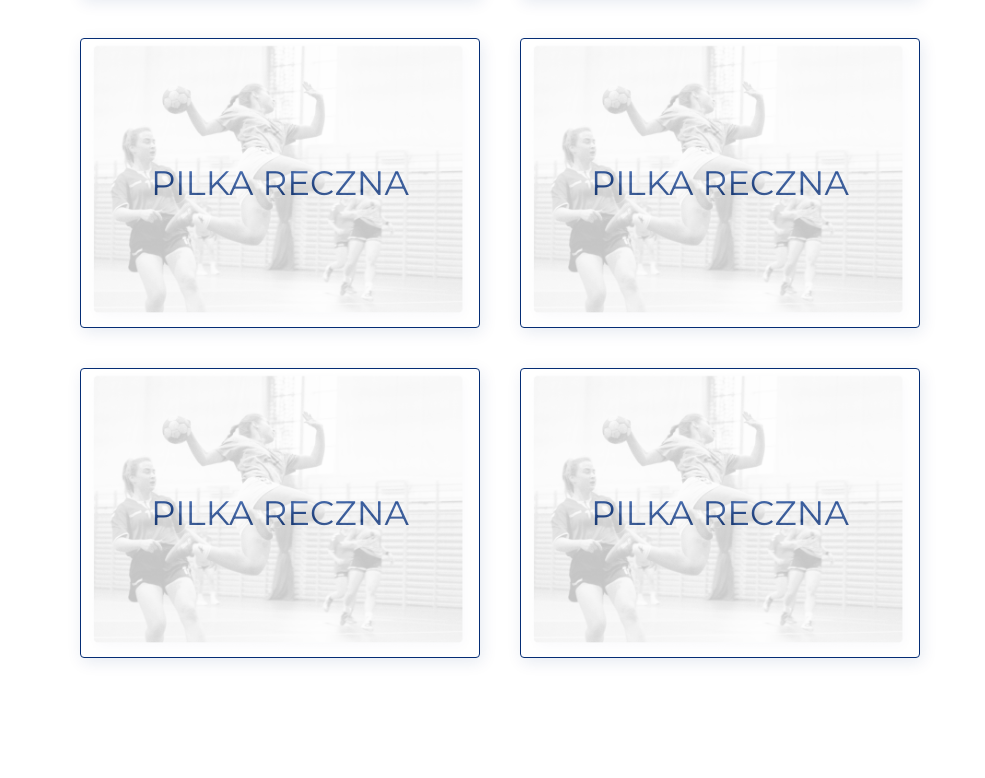
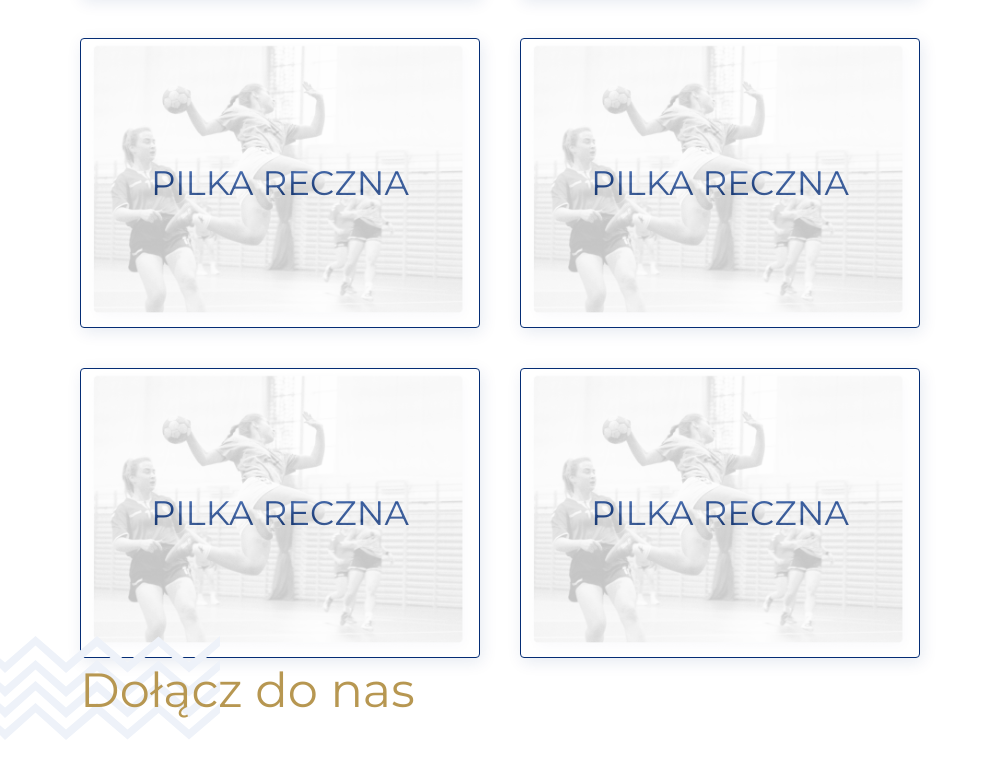
Before and after one commit to marbolba/ks-bystra, a React (Vite) app: page / in a window 1280 px wide. Shown: the part 597-1375 px from the top of the page, without its empty margins (0-985 px from the left). Built offline with nearby package versions, Linux system fonts and the light colour scheme.

Commit message:
Add LabelWithBackgroundPattern

```diff
--- /dev/null
+++ b/src/assets/icons/TextBackgroundPattern.tsx
@@ -0,0 +1,28 @@
+const TextBackgroundPattern = () => (
+  <svg
+    width="222"
+    height="105"
+    viewBox="0 0 222 105"
+    fill="none"
+    xmlns="http://www.w3.org/2000/svg"
+  >
+    <path
+      d="M7 26.5024L0 20.5024V30.0024L7 37.0024L37.5 9.50244L68 37.0024L99 10.5024L129.5 36.5024L160.5 10.0024L191 36.5024L222 10.0024V0.00244141L221.5 0.502441L191 26.5024L160.5 0.502441L129.5 26.5024L99 0.00244141L83.5 13.2524L68 26.5024L37.5 0.00244141L7 26.5024Z"
+      fill="#EEF2F9"
+    />
+    <path
+      d="M7 50.5024L0 44.5024V54.0024L7 61.0024L37.5 33.5024L68 61.0024L99 34.5024L129.5 60.5024L160.5 34.0024L191 60.5024L222 34.0024V24.0024L221.5 24.5024L191 50.5024L160.5 24.5024L129.5 50.5024L99 24.0024L83.5 37.2524L68 50.5024L37.5 24.0024L7 50.5024Z"
+      fill="#EEF2F9"
+    />
+    <path
+      d="M7 71.5024L0 65.5024V75.0024L7 82.0024L37.5 54.5024L68 82.0024L99 55.5024L129.5 81.5024L160.5 55.0024L191 81.5024L222 55.0024V45.0024L221.5 45.5024L191 71.5024L160.5 45.5024L129.5 71.5024L99 45.0024L83.5 58.2524L68 71.5024L37.5 45.0024L7 71.5024Z"
+      fill="#EEF2F9"
+    />
+    <path
+      d="M7 93.5024L0 87.5024V97.0024L7 104.002L37.5 76.5024L68 104.002L99 77.5024L129.5 103.502L160.5 77.0024L191 103.502L222 77.0024V67.0024L221.5 67.5024L191 93.5024L160.5 67.5024L129.5 93.5024L99 67.0024L83.5 80.2524L68 93.5024L37.5 67.0024L7 93.5024Z"
+      fill="#EEF2F9"
+    />
+  </svg>
+);
+
+export default TextBackgroundPattern;
--- /dev/null
+++ b/src/components/LabelWithBackgroundPattern/LabelWithBackgroundPattern.styled.tsx
@@ -0,0 +1,31 @@
+import styled from "@emotion/styled";
+
+const ContentWrapper = styled.div`
+  position: relative;
+  z-index: 1;
+`;
+
+const TextBackgroundPatternWrapper = styled.div`
+  position: absolute;
+  height: max-content;
+  top: 0;
+  bottom: 0;
+  left: -82px;
+  margin: auto 0;
+  z-index: 0;
+`;
+
+const Label = styled.div`
+  position: relative;
+  color: #b79751;
+  font-size: 48px;
+  font-weight: 400;
+  line-height: 64px;
+  z-index: 1;
+`;
+
+export default {
+  ContentWrapper,
+  TextBackgroundPatternWrapper,
+  Label,
+};
--- /dev/null
+++ b/src/components/LabelWithBackgroundPattern/LabelWithBackgroundPattern.tsx
@@ -0,0 +1,17 @@
+import TextBackgroundPattern from "@/assets/icons/TextBackgroundPattern";
+import S from "./LabelWithBackgroundPattern.styled";
+
+type Props = { label: string };
+
+const LabelWithBackgroundPattern = ({ label }: Props) => {
+  return (
+    <S.ContentWrapper>
+      <S.TextBackgroundPatternWrapper>
+        <TextBackgroundPattern />
+      </S.TextBackgroundPatternWrapper>
+      <S.Label>{label}</S.Label>
+    </S.ContentWrapper>
+  );
+};
+
+export default LabelWithBackgroundPattern;
--- /dev/null
+++ b/src/components/LargeGapSection/LargeGapSection.styled.tsx
@@ -0,0 +1,9 @@
+import styled from "@emotion/styled";
+
+const LargeGapSection = styled.div`
+  display: flex;
+  flex-direction: column;
+  gap: 120px;
+`;
+
+export default { LargeGapSection };
--- /dev/null
+++ b/src/components/LargeGapSection/LargeGapSection.tsx
@@ -0,0 +1,9 @@
+import S from "./LargeGapSection.styled";
+
+type Props = { children: React.ReactNode };
+
+const LargeGapSection = ({ children }: Props) => (
+  <S.LargeGapSection>{children}</S.LargeGapSection>
+);
+
+export default LargeGapSection;
--- a/src/emotion.d.ts
+++ b/src/emotion.d.ts
@@ -12,6 +12,11 @@ declare module "@emotion/react" {
       primary: string;
       textBlack: string;
       contrastText: string;
+
+      others1: string;
+      others2: string;
+      neutrals1: string;
+      neutrals2: string;
     };
     gradient: {
       blue: string;
--- a/src/pages/Team/TeamView.tsx
+++ b/src/pages/Team/TeamView.tsx
@@ -1,5 +1,7 @@
 import SportSection from "@/components/SportSection/SportSection";
 import S from "./TeamView.styled";
+import LargeGapSection from "@/components/LargeGapSection/LargeGapSection";
+import LabelWithBackgroundPattern from "@/components/LabelWithBackgroundPattern/LabelWithBackgroundPattern";
 
 const SECTIONS = [
   {
@@ -52,6 +54,9 @@ const TeamView = () => {
           />
         ))}
       </S.SectionsWrapper>
+      <LargeGapSection>
+        <LabelWithBackgroundPattern label="Dołącz do nas" />
+      </LargeGapSection>
     </S.ViewWrapper>
   );
 };
--- a/src/theme/LightTheme.tsx
+++ b/src/theme/LightTheme.tsx
@@ -22,6 +22,11 @@ const LightTheme = ({ children }: Props) => {
       primary: "#052D75",
       textBlack: "#031639",
       contrastText: COLOR.WHITE,
+
+      others1: "#EF1429",
+      others2: "#B79751",
+      neutrals1: "#000",
+      neutrals2: "#fff",
     },
     gradient: {
       blue: "linear-gradient(180deg, #1648A3 0%, #052D75 100%)",
```
Also changed, not shown: src/components/SmallGapSection/SmallGapSection.styled.tsx (added, +9 -0 lines), src/components/SmallGapSection/SmallGapSection.tsx (added, +9 -0 lines).
